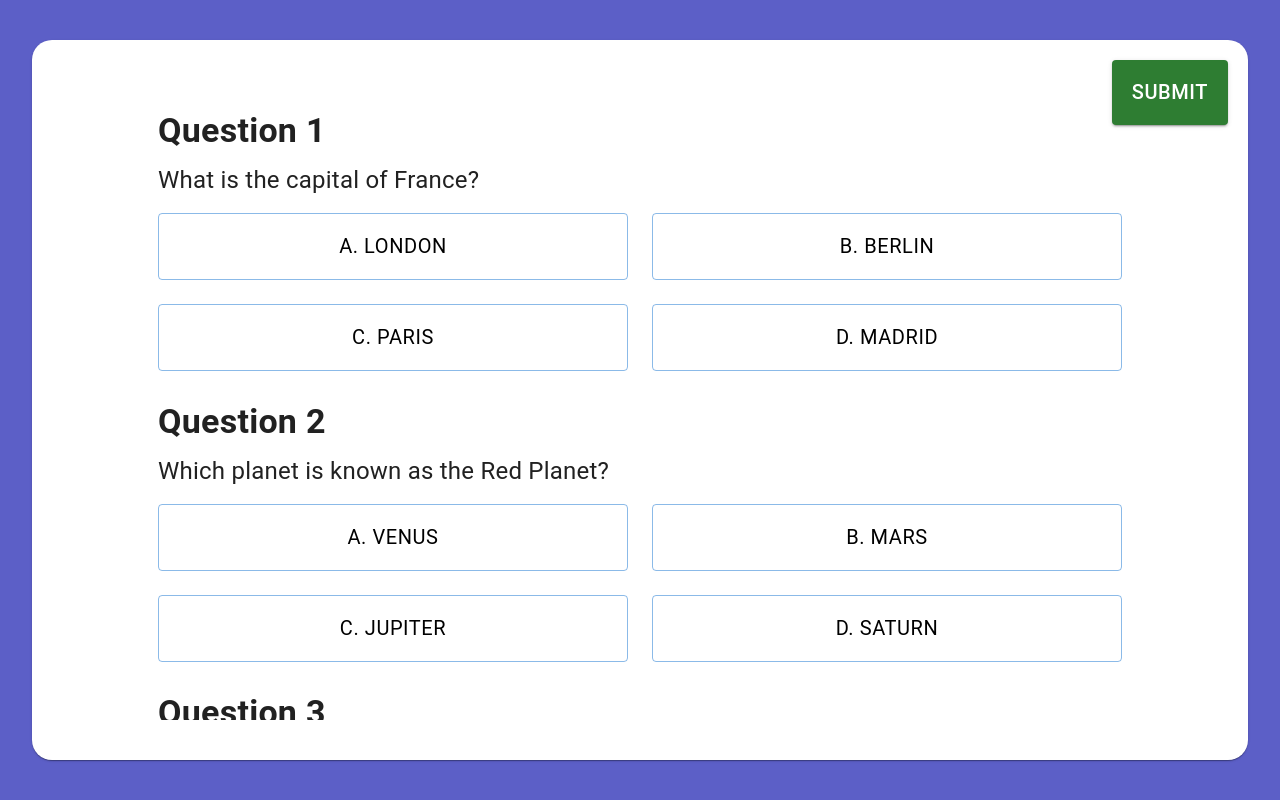
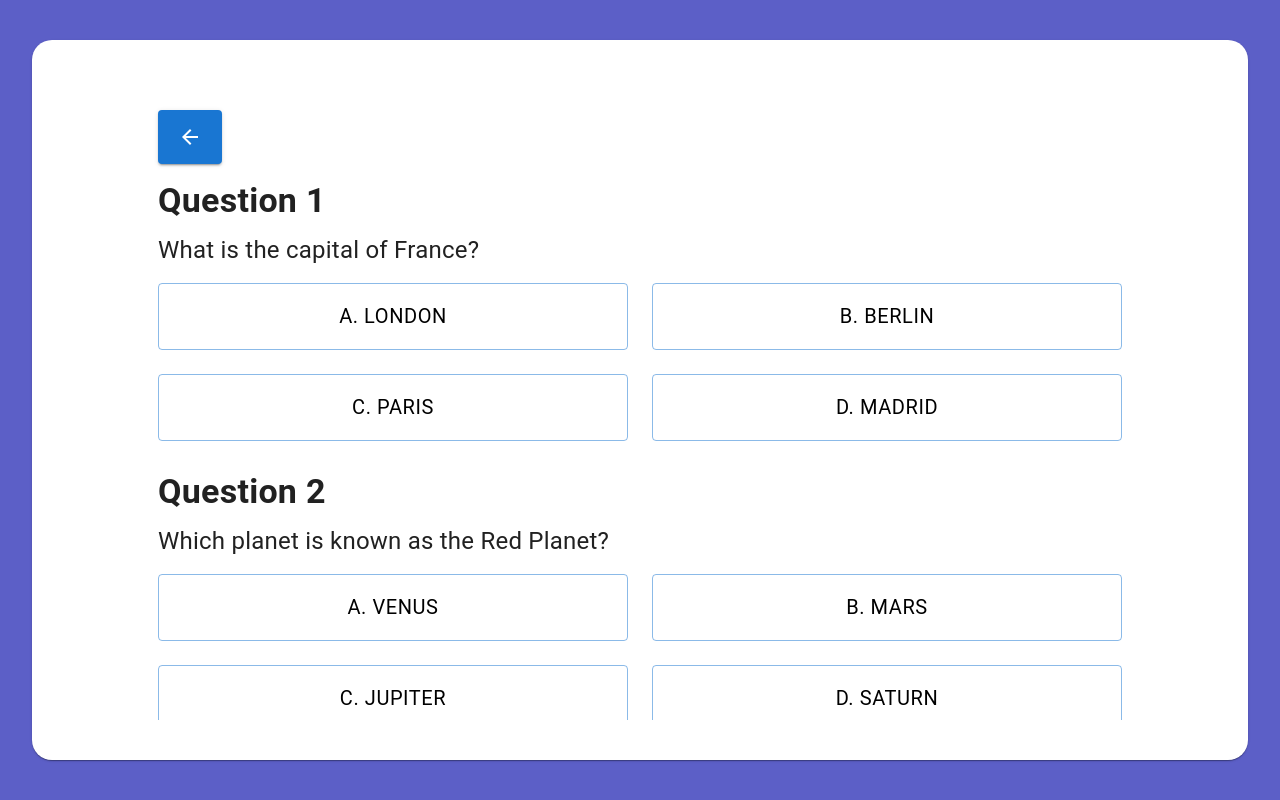
Before and after one commit to UtkJaiswal/firstbench-ai-react, a React (Create React App) app: page /questions in a window 1280 px wide. Built offline with nearby package versions, Linux system fonts and the light colour scheme.

Commit message:
back button added in result screen and score shown

```diff
--- a/src/components/QuestionComponent.tsx
+++ b/src/components/QuestionComponent.tsx
@@ -123,12 +123,10 @@ const questions: Question[] = [
         const selectedAnswer = selectedAnswers[index];
         const correctAnswer = questions[index].correctAnswer;
 
-      // Using pure black for dark text color on colored backgrounds
         const darkTextColor = '#000000';
 
         if (mode === "Practice Test") {
           if (selectedAnswer) {
-          // Show immediate feedback in Practice Test mode once an answer is selected
             if (answer === correctAnswer) {
               return { backgroundColor: 'green', color: darkTextColor, fontWeight: 'bold' };
             }
@@ -137,19 +135,16 @@ const questions: Question[] = [
             }
           }
         } else if (!submitted) {
-        // For other modes, only highlight the selected answer in blue before submission
           if (answer === selectedAnswer) {
             return { backgroundColor: 'blue', color: 'white', fontWeight: 'bold' };
           }
-      } if(submitted) {
-        // After submission, show correct and incorrect answers
+        } if (submitted) {
           if (answer === correctAnswer) {
             return { backgroundColor: 'green', color: darkTextColor, fontWeight: 'bold' };
           }
           if (answer === selectedAnswer && answer !== correctAnswer) {
             return { backgroundColor: 'red', color: darkTextColor, fontWeight: 'bold' };
           }
-        // Highlight the correct answer if it was not selected at all
           if (selectedAnswer === null && answer === correctAnswer) {
             return { backgroundColor: 'green', color: darkTextColor, fontWeight: 'bold' };
           }
@@ -188,34 +183,66 @@ const questions: Question[] = [
       return (
         <Box sx={{ display: 'flex', justifyContent: 'center', alignItems: 'center', height: '100vh', backgroundColor: '#5C5FC7', padding: '20px' }}>
           <Card sx={{ width: "95vw", height: { xs: '80vh', sm: '60vh', md: '90vh' }, padding: '30px', backgroundColor: '#fff', borderRadius: '20px', position: 'relative', display: "flex", flexDirection: "column", justifyContent: "center", alignItems: "center" }}>
-          {!submitted && (
+
+            {submitted && (
+              <Typography sx={{ fontSize: '1.5rem', fontWeight: 'bold', position: 'absolute', top: '10px', textAlign: 'center' }}>
+                Your score: {score} out of {questions.length}
+              </Typography>
+            )}
+
+            {mode === "Practice Test" && !submitted ? (
+              <Box sx={{ height: "80vh", width: "80vw", display: 'flex', flexDirection: 'column', alignItems: 'center' }}>
+                <Box sx={{ width: '100%', display: 'flex', justifyContent: 'space-between', alignItems: 'center', mb: 3 }}>
+                  <Button variant="contained" color="primary" onClick={handlePrev} disabled={currentQuestion === 1} sx={{ fontSize: '1.25rem', padding: '15px 20px' }}>
+                    <ArrowBackIcon />
+                  </Button>
+
+                  <Typography sx={{ fontSize: '1.5rem' }}>
+                    {`Question ${currentQuestion} of ${questions.length}`}
+                  </Typography>
+
+                  <Button variant="contained" color="primary" onClick={handleNext} disabled={currentQuestion === questions.length} sx={{ fontSize: '1.25rem', padding: '15px 20px' }}>
+                    <ArrowForwardIcon />
+                  </Button>
+                </Box>
+
+                {renderQuestion(questions[currentQuestion - 1], currentQuestion - 1)}
+
+                {currentQuestion === questions.length && (
                   <Button
                     variant="contained"
                     color="success"
-              sx={{ position: 'absolute', top: '20px', right: '20px', fontSize: '1.25rem', padding: '15px 20px' }}
+                    sx={{ mt: 3, fontSize: '1.25rem', padding: '15px 20px' }}
                     onClick={handleConfirmSubmit}
                   >
                     Submit
                   </Button>
                 )}
-
-          {!submitted && mode === "Practice Test" && (
-            <Box sx={{ height: "80vh", width: "80vw", display: 'flex', justifyContent: 'space-between', alignItems: 'center' }}>
-              <Button variant="contained" color="primary" onClick={handlePrev} disabled={currentQuestion === 1} sx={{ fontSize: '1.25rem', padding: '15px 20px' }}>
-                <ArrowBackIcon />
-              </Button>
-
-              {renderQuestion(questions[currentQuestion - 1], currentQuestion - 1)}
-
-              <Button variant="contained" color="primary" onClick={handleNext} disabled={currentQuestion === questions.length} sx={{ fontSize: '1.25rem', padding: '15px 20px' }}>
-                <ArrowForwardIcon />
-              </Button>
               </Box>
-          )}
+            ) : null}
 
             {(!submitted && mode !== "Practice Test") || submitted ? (
               <Box sx={{ height: "80vh", width: "80vw", overflowY: 'scroll', padding: '30px' }}>
+                <Button
+                  variant="contained"
+                  color="primary"
+                  onClick={() => navigate('/')}
+                  sx={{ mb: 2, fontSize: '1.25rem', padding: '15px 20px' }}
+                >
+                  <ArrowBackIcon />
+                </Button>
                 {questions.map((question, index) => renderQuestion(question, index))}
+
+                {!submitted && (
+                  <Button
+                    variant="contained"
+                    color="success"
+                    sx={{ mt: 3, fontSize: '1.25rem', padding: '15px 20px' }}
+                    onClick={handleConfirmSubmit}
+                  >
+                    Submit
+                  </Button>
+                )}
               </Box>
             ) : null}
 
@@ -234,6 +261,8 @@ const questions: Question[] = [
           </Card>
         </Box>
       );
+
+
     };
 
     export default QuestionComponent;
```
Lines whose indentation alone changed are shown as unchanged.
